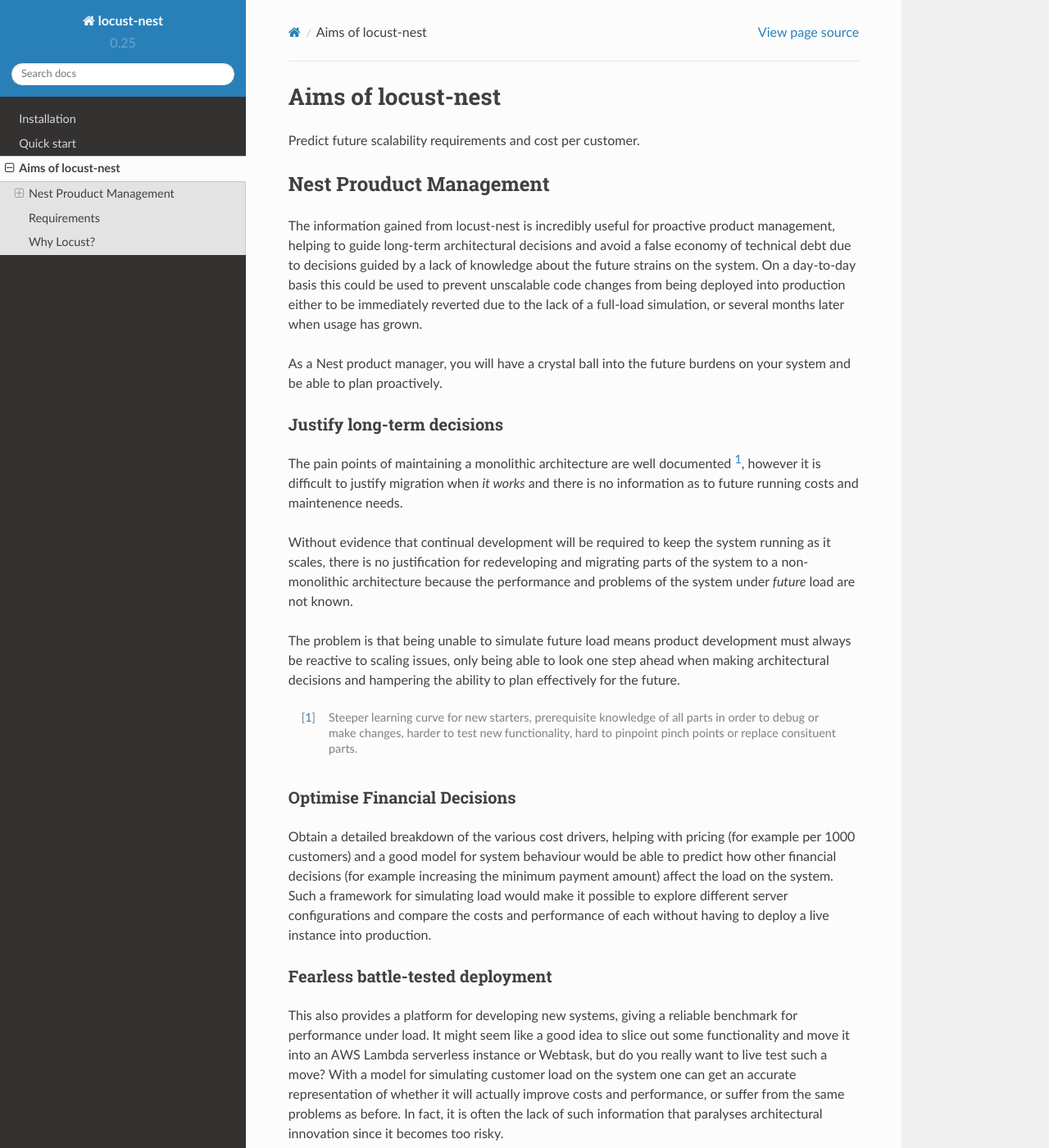
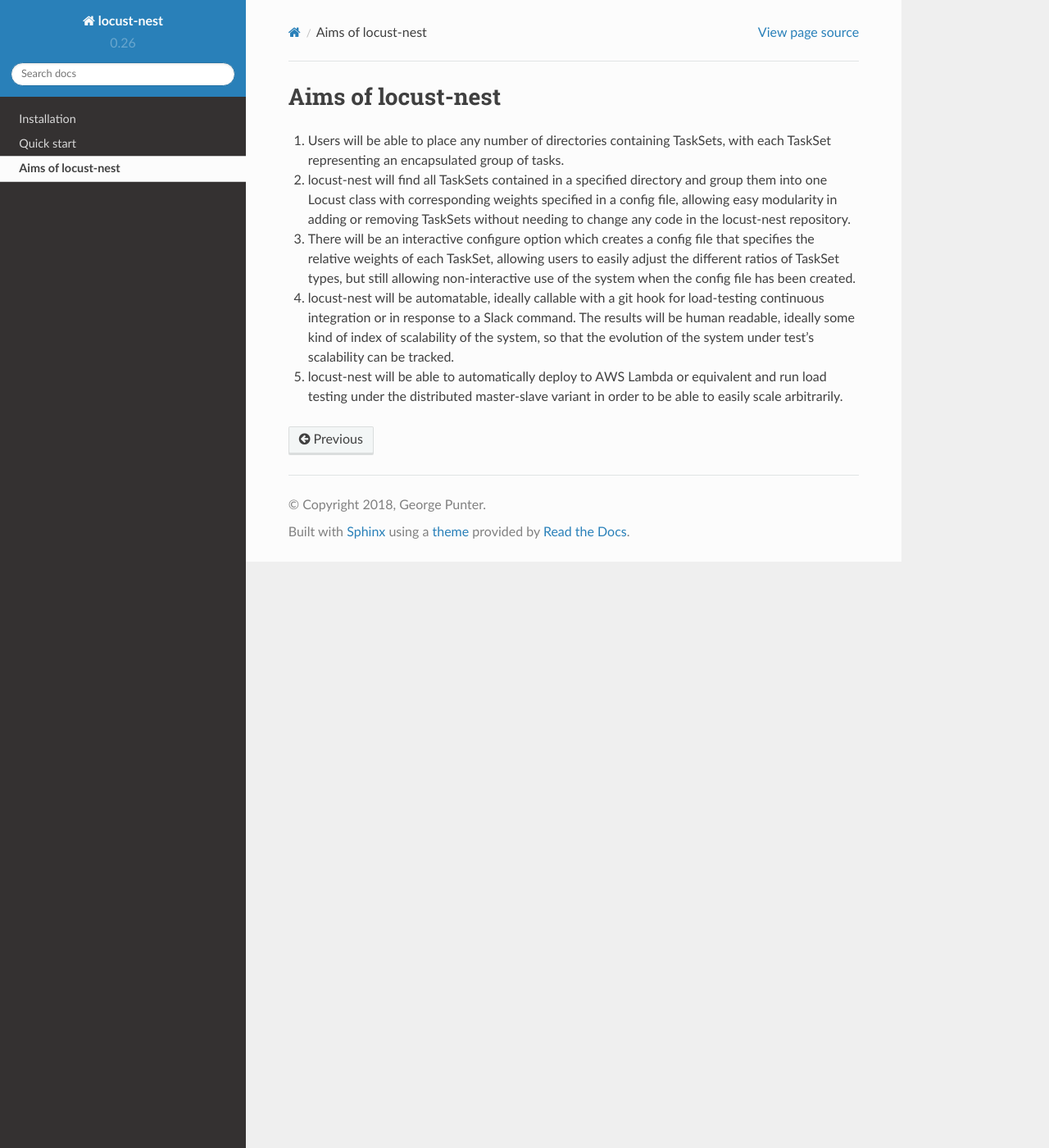
Before and after one commit to BBOXX/nest, a Sphinx documentation site: the page built from docs/RATIONALE.rst, in a window 1280 px wide and 1400 px high. Shown: the whole window at 82% size. Built offline with Sphinx 7.4.7 and the Read the Docs theme 2.0.0, drawn with Linux system fonts in a browser that asks for light colours; some of the changed text lies outside the part shown.

Commit message:
Making aim succinct

```diff
--- a/docs/RATIONALE.rst
+++ b/docs/RATIONALE.rst
@@ -1,61 +1,20 @@
 Aims of locust-nest
 ===================
-Predict future scalability requirements and cost per customer.
 
-Nest Prouduct Management
---------------------------
-
-The information gained from locust-nest is incredibly useful for proactive product management, helping to guide long-term architectural decisions and avoid a false economy of technical debt due to decisions guided by a lack of knowledge about the future strains on the system. On a day-to-day basis this could be used to prevent unscalable code changes from being deployed into production either to be immediately reverted due to the lack of a full-load simulation, or several months later when usage has grown.
-
-As a Nest product manager, you will have a crystal ball into the future burdens on your system and be able to plan proactively.
-
-Justify long-term decisions
-~~~~~~~~~~~~~~~~~~~~~~~~~~~
-The pain points of maintaining a monolithic architecture are well documented [1]_, however it is difficult to justify migration when *it works* and there is no information as to future running costs and maintenence needs.
-
-Without evidence that continual development will be required to keep the system running as it scales, there is no justification for redeveloping and migrating parts of the system to a non-monolithic architecture because the performance and problems of the system under *future* load are not known.
-
-The problem is that being unable to simulate future load means product development must always be reactive to scaling issues, only being able to look one step ahead when making architectural decisions and hampering the ability to plan effectively for the future.
-
-.. [1] Steeper learning curve for new starters, prerequisite knowledge of all parts in order to debug or make changes, harder to test new functionality, hard to pinpoint pinch points or replace consituent parts.
-
-Optimise Financial Decisions
-~~~~~~~~~~~~~~~~~~~~~~~~~~~~
-
-Obtain a detailed breakdown of the various cost drivers, helping with pricing (for example per 1000 customers) and a good model for system behaviour would be able to predict how other financial decisions (for example increasing the minimum payment amount) affect the load on the system. Such a framework for simulating load would make it possible to explore different server configurations and compare the costs and performance of each without having to deploy a live instance into production.
-
-Fearless battle-tested deployment
-~~~~~~~~~~~~~~~~~~~~~~~~~~~~~~~~~~
-
-This also provides a platform for developing new systems, giving a reliable benchmark for performance under load. It might seem like a good idea to slice out some functionality and move it into an AWS Lambda serverless instance or Webtask, but do you really want to live test such a move? With a model for simulating customer load on the system one can get an accurate representation of whether it will actually improve costs and performance, or suffer from the same problems as before. In fact, it is often the lack of such information that paralyses architectural innovation since it becomes too risky.
-
-Requirements
-------------
-1. Easy to extend.
-2. Scalable (no point writing a load testing system that cannot scale to the load testing that is required).
-3. Version controllable
-4. Open Source
-5. Developer friendly (easy to code updated behaviour into the model whilst writing it)
-6. Automatable; no manual configuration required for each launch
-7. Modular (adding/removing behaviour is easy)
-8. Flexible
-9. Intuitive results (nice graphical representation/comparison).
-
-Why Locust?
------------
-Locust is an open source Python framework for writing load tests.
-
-1. High scalability locally due to events based implementation
-2. Can run distributed with many agents.
-3. Flexible; All tests are written in code, can model any behaviour.
-4. All in Python, no messing around with XML, DSLs or GUIs.
-5. Easily version controlled.
-
-Off the bat Locust provides functionality for nearly all of the requirements for this project, which is why it was chosen over any alternatives.
-
-Locust was chosen because it is:
-
-1. All in Python. Since our codebase is Python it makes it easy to write tests alongside development. No need to learn a DSL or 'code' XML.
-2. Actively supported.
-3. Simple but able to simulate any situation.
-4. Possible to run distributed with master-slave configuration.
+1. Users will be able to place any number of directories containing TaskSets,
+   with each TaskSet representing an encapsulated group of tasks.
+2. locust-nest will find all TaskSets contained in a specified directory
+   and group them into one Locust class with corresponding weights specified
+   in a config file, allowing easy modularity in adding or removing TaskSets
+   without needing to change any code in the locust-nest repository.
+3. There will be an interactive configure option which creates a config file
+   that specifies the relative weights of each TaskSet, allowing users to easily
+   adjust the different ratios of TaskSet types, but still allowing non-interactive
+   use of the system when the config file has been created.
+4. locust-nest will be automatable, ideally callable with a git hook for load-testing
+   continuous integration or in response to a Slack command. The results will be human readable,
+   ideally some kind of index of scalability of the system, so that the evolution of the system
+   under test's scalability can be tracked.
+5. locust-nest will be able to automatically deploy to AWS Lambda or equivalent and
+   run load testing under the distributed master-slave variant in order to be able
+   to easily scale arbitrarily.
--- a/locust_nest/__init__.py
+++ b/locust_nest/__init__.py
@@ -3,4 +3,4 @@
 from .main import main
 
 name = "locust-nest"
-__version__ = "0.25"
+__version__ = "0.26"
```
Also changed, not shown: README.rst (+18 -59 lines).
